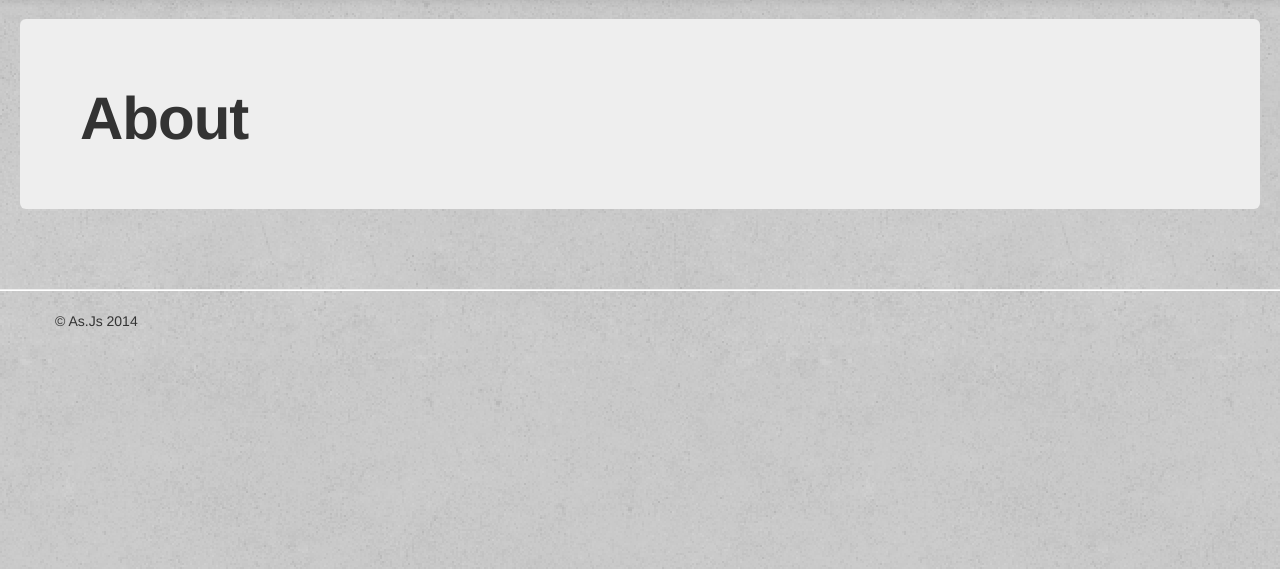
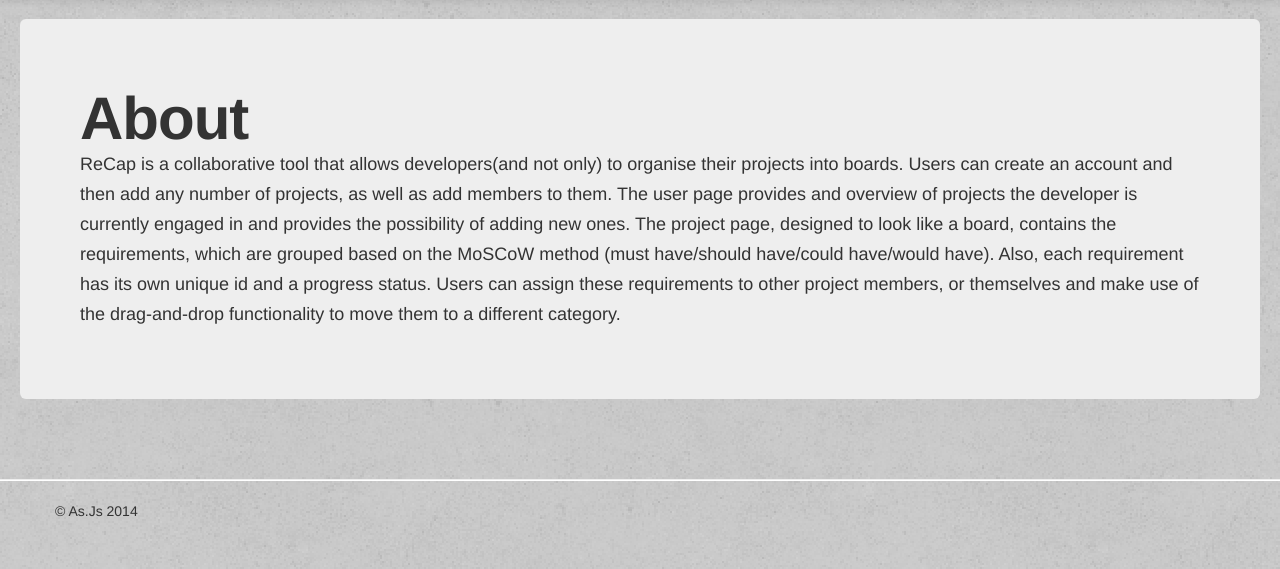
Before and after one commit to spinakr/DIM3_team-as.js, a Django app: page /recap/about/ in a window 1280 px wide. Shown: the part 41-610 px from the top of the page. Run offline with Django 3.2, Linux system fonts and the light colour scheme; some libraries are stand-ins or nearby versions.

Commit message:
added content to about page

```diff
--- a/templates/recap/about.html
+++ b/templates/recap/about.html
@@ -3,6 +3,14 @@
 {% block body_block %}
 <div class="hero-unit">
     <h1>About</h1>
+    <p>ReCap is a collaborative tool that allows developers(and not only) to organise their projects into boards.
+       Users can create an account and then add any number of projects, as well as add members to them. The user page
+       provides and overview of projects the developer is currently engaged in and provides the possibility of adding
+       new ones. The project page, designed to look like a board, contains the requirements, which are grouped based on
+       the MoSCoW method (must have/should have/could have/would have). Also, each requirement has its own unique id and
+       a progress status. Users can assign these requirements to other project members, or themselves and make use of the
+       drag-and-drop functionality to move them to a different category.
+    </p>
 </div>
 
 <div class="row-fluid">
```
